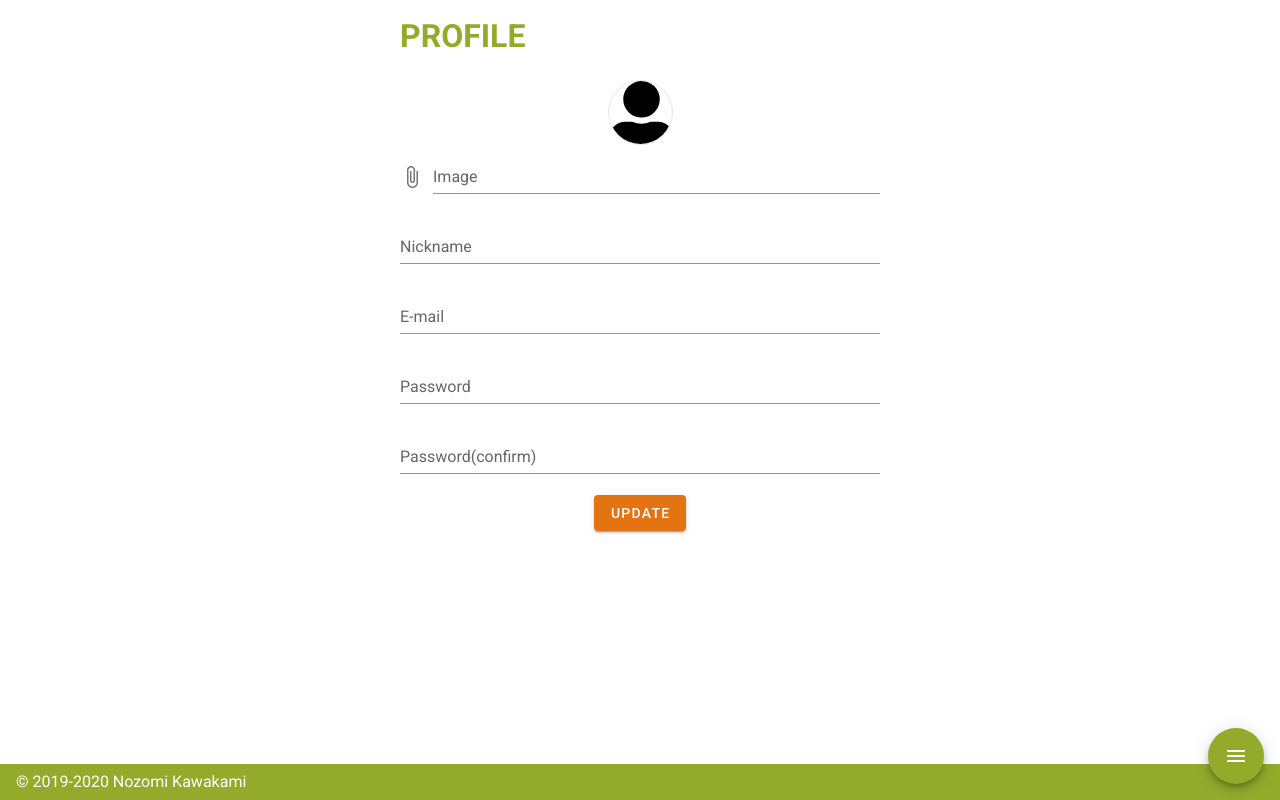
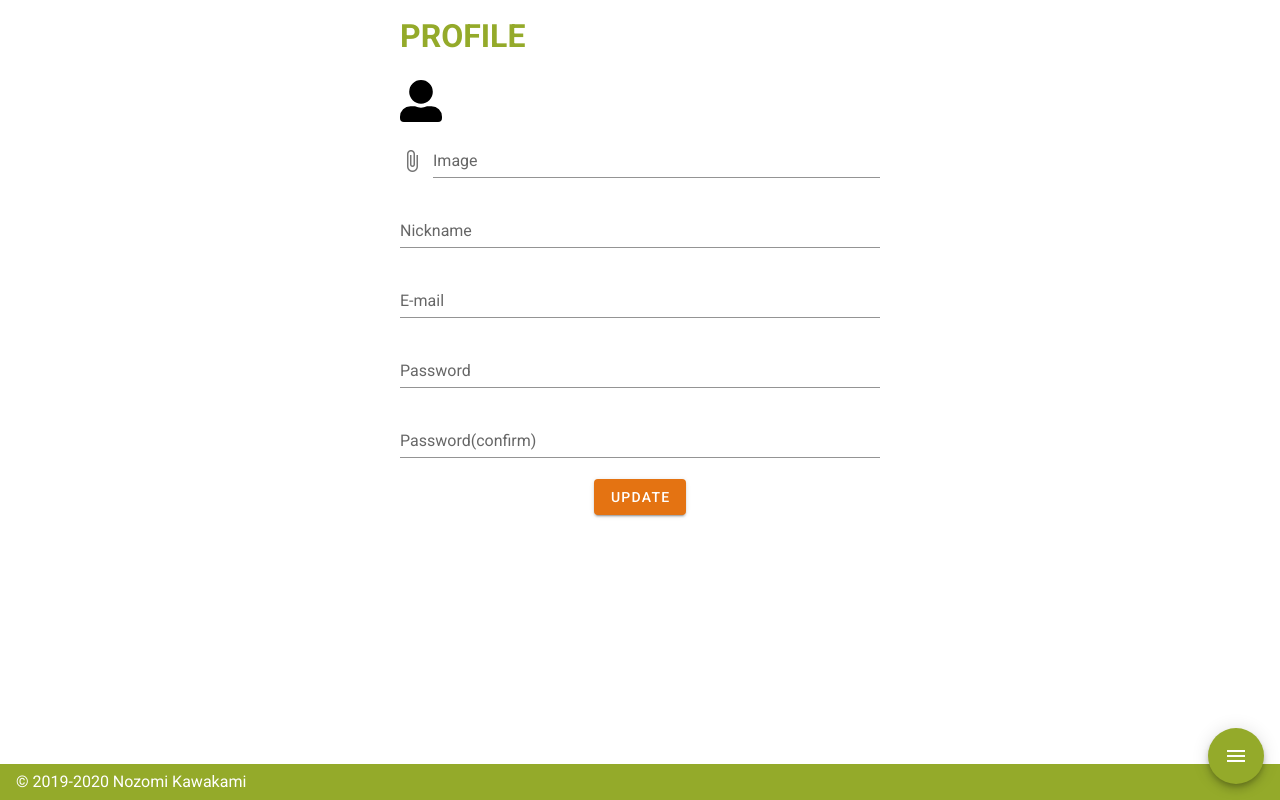
Before and after one commit to wish911wish/ulta, a Nuxt app: page /user/edit in a window 1280 px wide. Built offline with nearby package versions, Linux system fonts and the light colour scheme.

Commit message:
fix global style sheet

```diff
--- a/assets/scss/styles.scss
+++ b/assets/scss/styles.scss
@@ -1,5 +1,9 @@
 p, h1, h2, h3, h4, h5, h6, div{
   color: var(--v-font-base);
+}
+
+a {
+  text-decoration: none;
 }
 
 .w-80{
@@ -8,6 +12,21 @@ p, h1, h2, h3, h4, h5, h6, div{
 
 .w-100{
   width: 100%;
+}
+
+.w-h-65{
+  width: 65px;
+  height: 65px;
+}
+
+.w-h-30{
+  width: 30px;
+  height: 30px;
+}
+
+.w-h-40{
+  width: 40px;
+  height: 40px;
 }
 
 .paragraph{
@@ -21,19 +40,12 @@ p, h1, h2, h3, h4, h5, h6, div{
   width: 50px;
 }
 
-.icon-middle{
-  width: 65px;
-  height: 65px;
-}
-
 .object-fit-cover{
   object-fit: cover;
 }
 
-.icon-frame-middle{
+.icon-frame{
   border-radius: 50%;
-  width: 65px;
-  height: 65px;
   border: thin solid rgba(0,0,0,0.1);
   overflow: hidden;
   margin: 0 auto;
```
